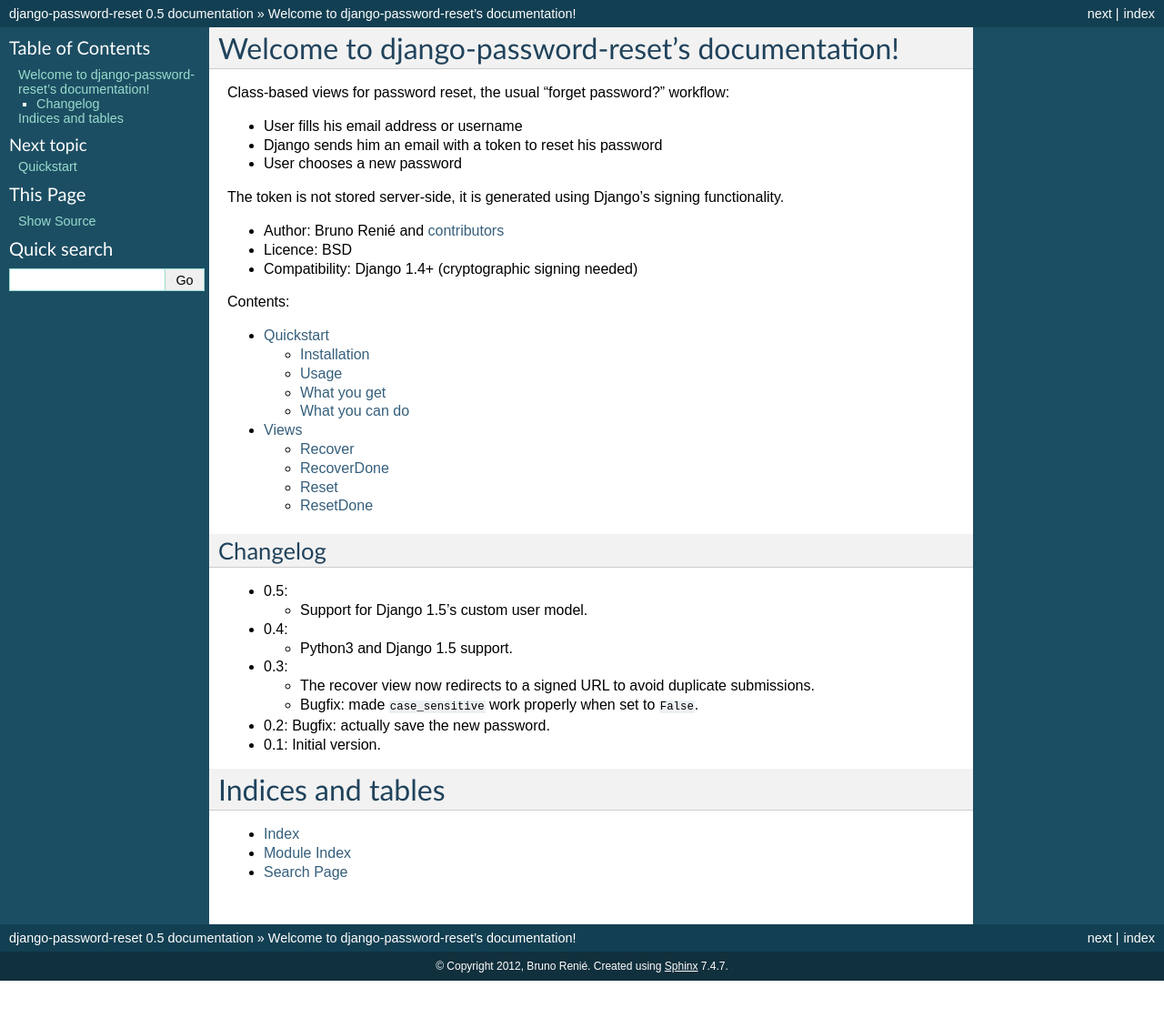
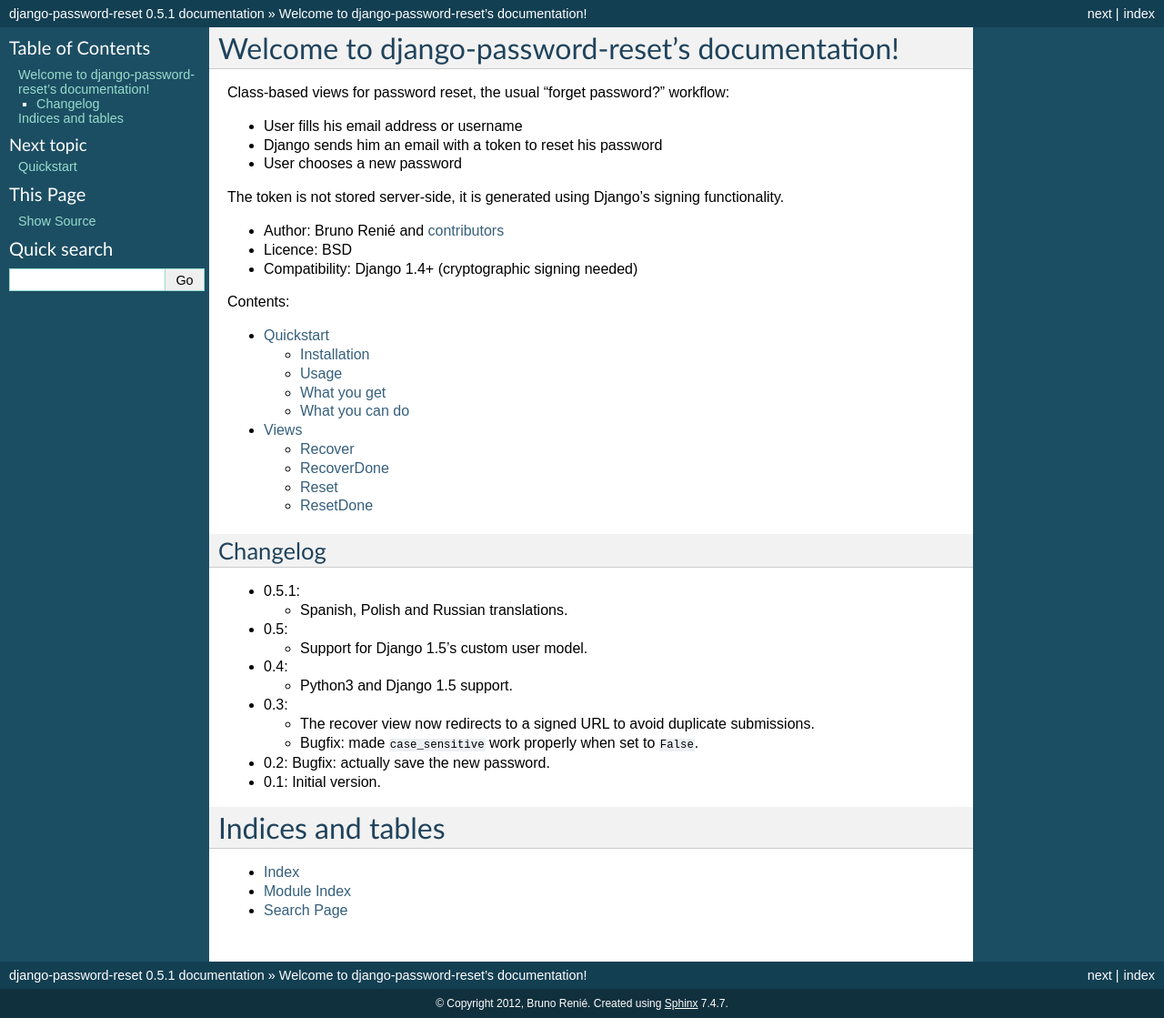
Before and after one commit to brutasse/django-password-reset, a Sphinx documentation site: the page built from docs/index.rst, in a window 1280 px wide. Shown: the whole page at 91% size. Built offline with Sphinx 7.4.7, drawn with Linux system fonts in a browser that asks for light colours; before the commit the page ends 1078 px from its top, so only the background shows below that.

Commit message:
Bump version

```diff
--- a/docs/conf.py
+++ b/docs/conf.py
@@ -48,9 +48,9 @@
 # built documents.
 #
 # The short X.Y version.
-version = '0.5'
+version = '0.5.1'
 # The full version, including alpha/beta/rc tags.
-release = '0.5'
+release = '0.5.1'
 
 # The language for content autogenerated by Sphinx. Refer to documentation
 # for a list of supported languages.
--- a/docs/index.rst
+++ b/docs/index.rst
@@ -27,6 +27,10 @@
 Changelog
 ---------
 
+* 0.5.1:
+
+  * Spanish, Polish and Russian translations.
+
 * 0.5:
 
   * Support for Django 1.5's custom user model.
--- a/password_reset/__init__.py
+++ b/password_reset/__init__.py
@@ -1 +1 @@
-__version__ = '0.5'
+__version__ = '0.5.1'
```
